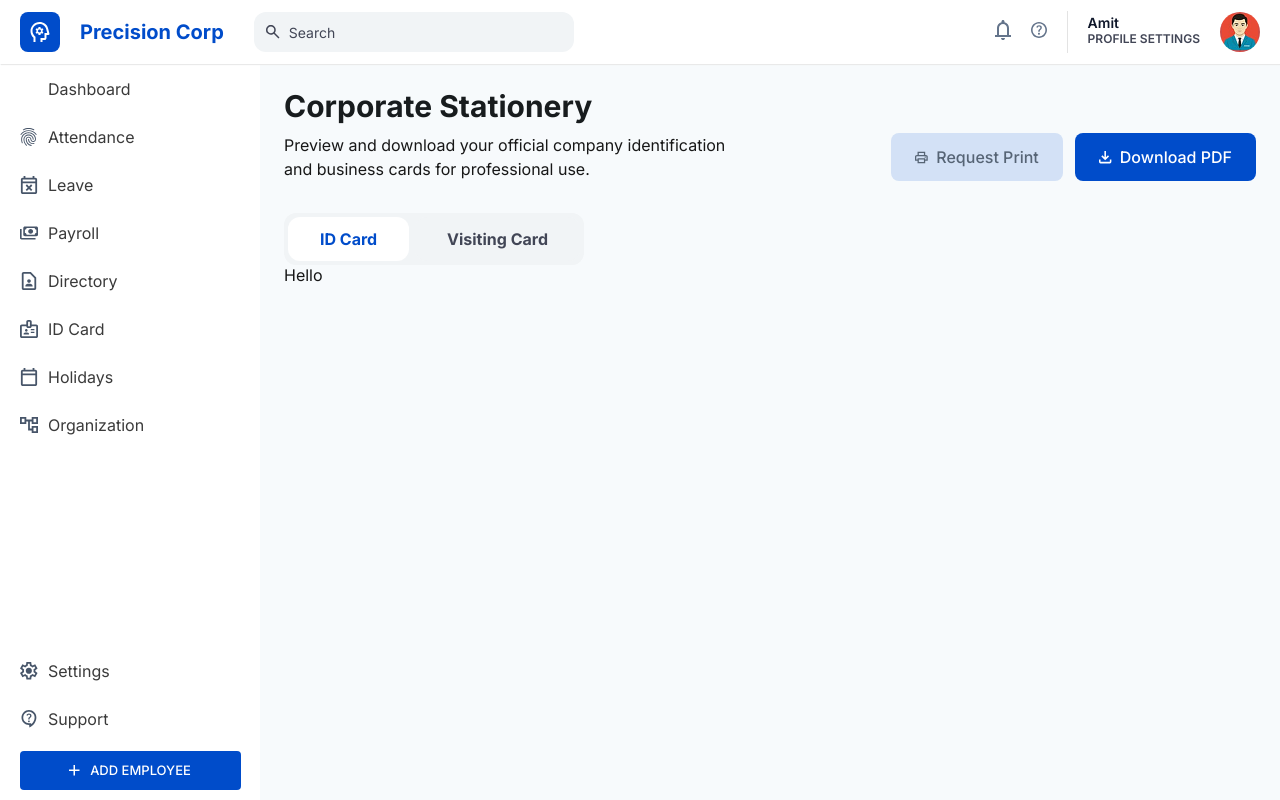
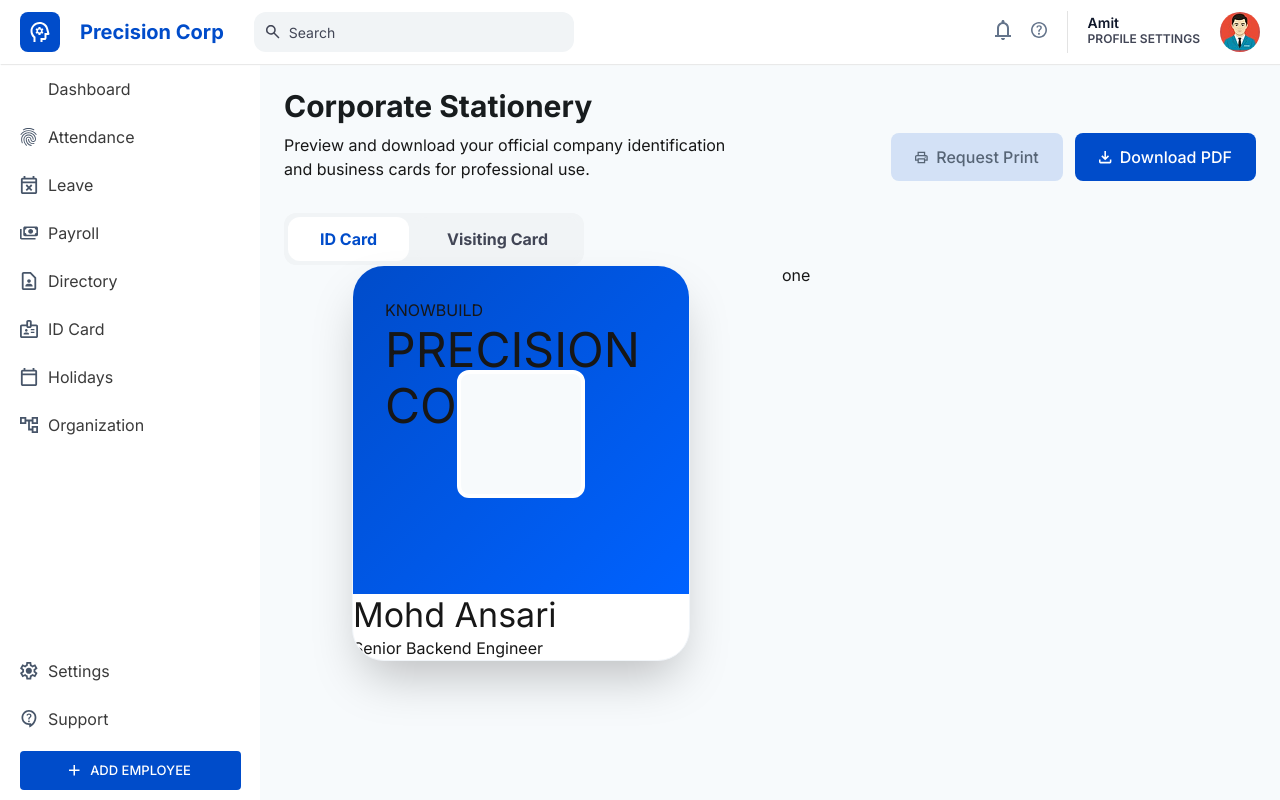
Before and after one commit to farhanarshad100/CRM, a Next.js app: page /corporate-stationery in a window 1280 px wide. Built offline with nearby package versions, Linux system fonts and the light colour scheme; sample sign-in values are in the browser's storage.

Commit message:
Ui profile card

```diff
--- /dev/null
+++ b/src/components/corporateStationery/corporateCard.js
@@ -0,0 +1,20 @@
+import { Box, Typography } from "@mui/material";
+import React from "react";
+import style from "./style";
+
+const CorporateCard = () => {
+  return (
+    <Box sx={style.frontCard}>
+      <Box sx={style.coverFront}>
+        <Typography variant="body1">KNOWBUILD</Typography>
+        <Typography variant="h3">PRECISION CORP</Typography>
+        <Box sx={style.cardProfile}></Box>
+      </Box>
+
+      <Typography variant="h4">Mohd Ansari</Typography>
+      <Typography variant="body1">Senior Backend Engineer</Typography>
+    </Box>
+  );
+};
+
+export default CorporateCard;
--- a/src/components/corporateStationery/stationeryTabs.js
+++ b/src/components/corporateStationery/stationeryTabs.js
@@ -1,8 +1,9 @@
 "use client";
-import { Box } from "@mui/material";
+import { Box, Grid } from "@mui/material";
 import React, { useState } from "react";
 import style from "./style";
 import Button from "../ui/Button";
+import CorporateCard from "./corporateCard";
 
 const StationeryTabs = () => {
   const [activeTab, setActiveTab] = useState("idCard");
@@ -16,7 +17,7 @@ const StationeryTabs = () => {
             borderRadius: "12px",
             fontSize: "16px",
             fontWeight: "800",
-            background:"#F1F4F6",
+            background: "#F1F4F6",
             color: "#424656",
             ...(activeTab === "idCard" && style.active),
           }}
@@ -26,11 +27,11 @@ const StationeryTabs = () => {
 
         <Button
           onClick={() => setActiveTab("visitCard")}
-                  sx={{
+          sx={{
             padding: "8px 32px",
             borderRadius: "12px",
             fontSize: "16px",
-            background:"#F1F4F6",
+            background: "#F1F4F6",
             fontWeight: "800",
             color: "#424656",
             ...(activeTab === "visitCard" && style.active),
@@ -39,8 +40,14 @@ const StationeryTabs = () => {
           Visiting Card
         </Button>
       </Box>
-
-      {activeTab === "idCard" && <p>Hello</p>}
+      {activeTab === "idCard" && (
+        <Grid container spacing={3}>
+          <Grid size={6}>
+            <CorporateCard />
+          </Grid>
+          <Grid size={6}>one</Grid>
+        </Grid>
+      )}
       {activeTab === "visitCard" && <p>yahooo</p>}
     </>
   );
--- a/src/components/corporateStationery/style.js
+++ b/src/components/corporateStationery/style.js
@@ -31,5 +31,32 @@ const style = {
     background: "#fff",
     color: "#004CCA",
   },
+  frontCard:{
+background: "#FFFFFF",
+border: "1px solid #F1F5F9",
+boxShadow: "0px 25px 50px -12px rgba(0, 0, 0, 0.25)",
+borderRadius: "32px",
+borderRadius:"32px",
+overflow:"hidden",
+width:"338px",
+margin:"auto",
+position:"relative",
+  },
+  coverFront:{
+background: "linear-gradient(135deg, #004CCA 0%, #0062FF 100%)",
+padding:"32px"
+  },
+  cardProfile:{
+    position: "relative",
+width: "128px",
+height: "128px",
+background: "#F7FAFC",
+border: "4px solid #FFFFFF",
+borderRadius: "12px",
+bottom:"64px",
+left:"0",
+right:"0",
+margin:"auto"
+  }
 };
 export default style;
```
